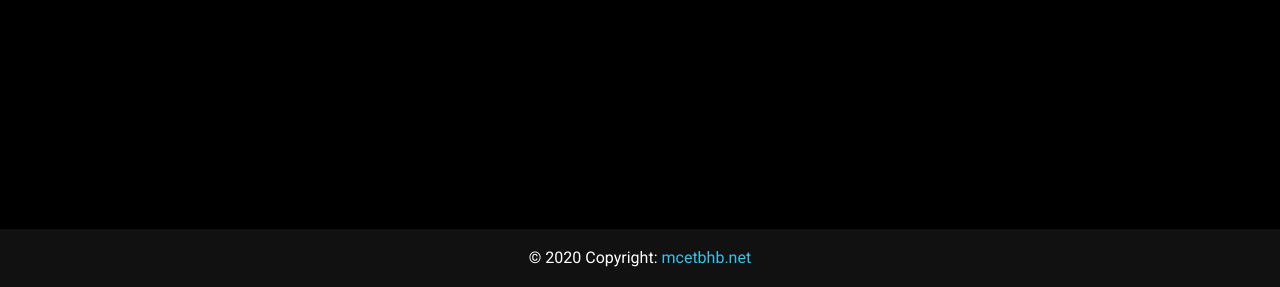
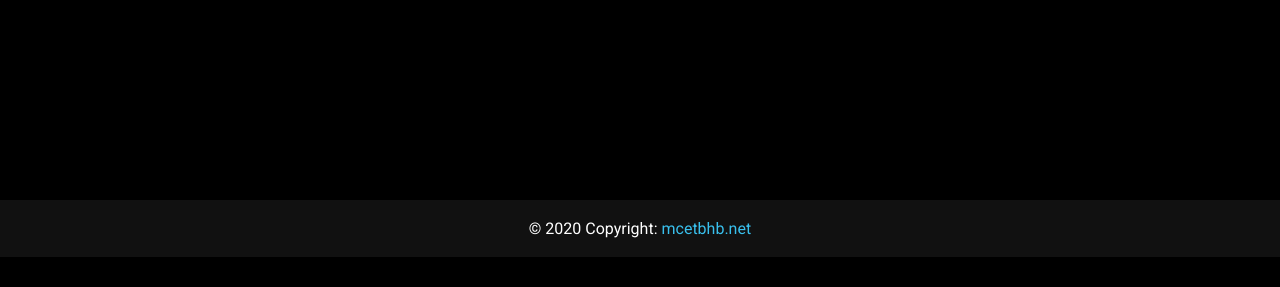
Before and after one commit to Upendra0/College-Space, a Django app: page /user/login in a window 1280 px wide. Shown: the part 513-800 px from the top of the page. Run offline with Django 3.2, Linux system fonts and the light colour scheme; some libraries are stand-ins or nearby versions; some web fonts are replaced.

Commit message:
style:removeFixedclass from footer

```diff
--- a/college_space/resources/templates/resources/base.html
+++ b/college_space/resources/templates/resources/base.html
@@ -159,7 +159,7 @@
     {% endblock content %}
     </div>
 
-    <footer class="bg-nf text-center text-lg-start fixed-bottom">
+    <footer class="bg-nf text-center text-lg-start ">
       <!-- Copyright -->
       <div class="text-center p-3" style="background-color: rgba(0, 0, 0, 0.2);">
         © 2020 Copyright:
--- a/college_space/users/templates/users/login.html
+++ b/college_space/users/templates/users/login.html
@@ -6,7 +6,7 @@
 {% endblock title %}
 
 {% block content %}
-<div class="container mt-5 ">
+<div class="container mt-5 " style='height:64vh'>
   <div class="row justify-content-center">
     <div class="col-md-5 p-5 align-self-center login-container">
       <form method="POST" class="login-formo">
```
Also changed, not shown: college_space/db.sqlite3.
